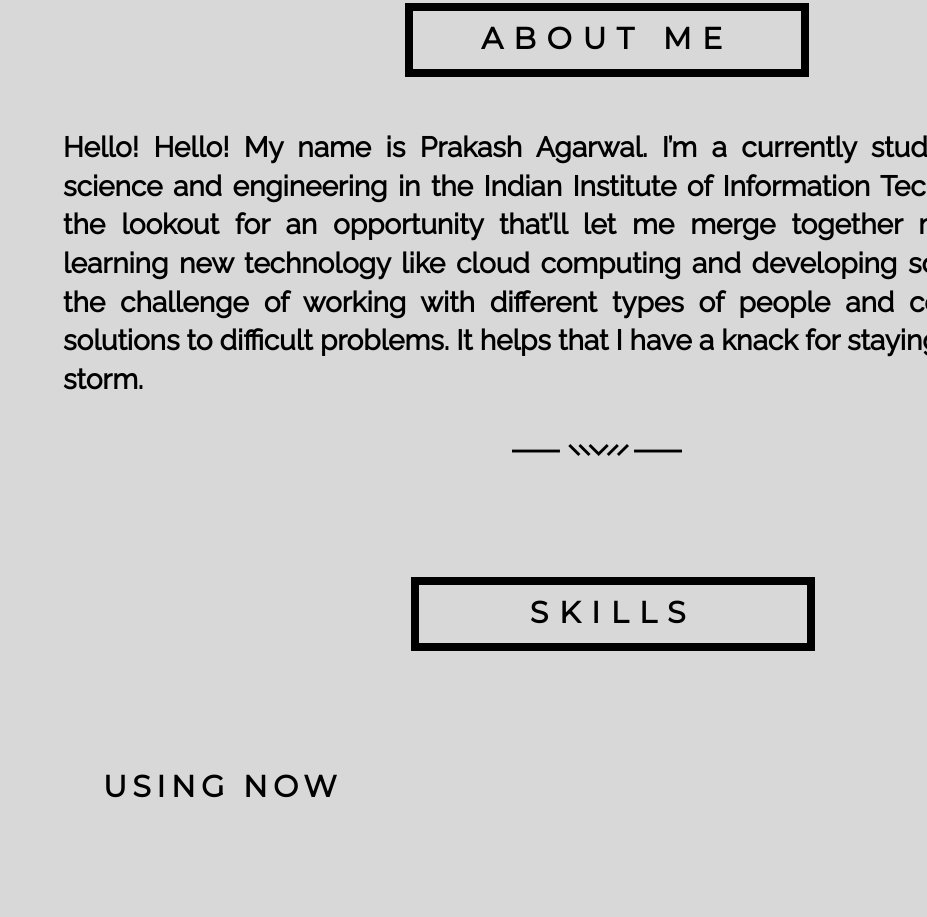
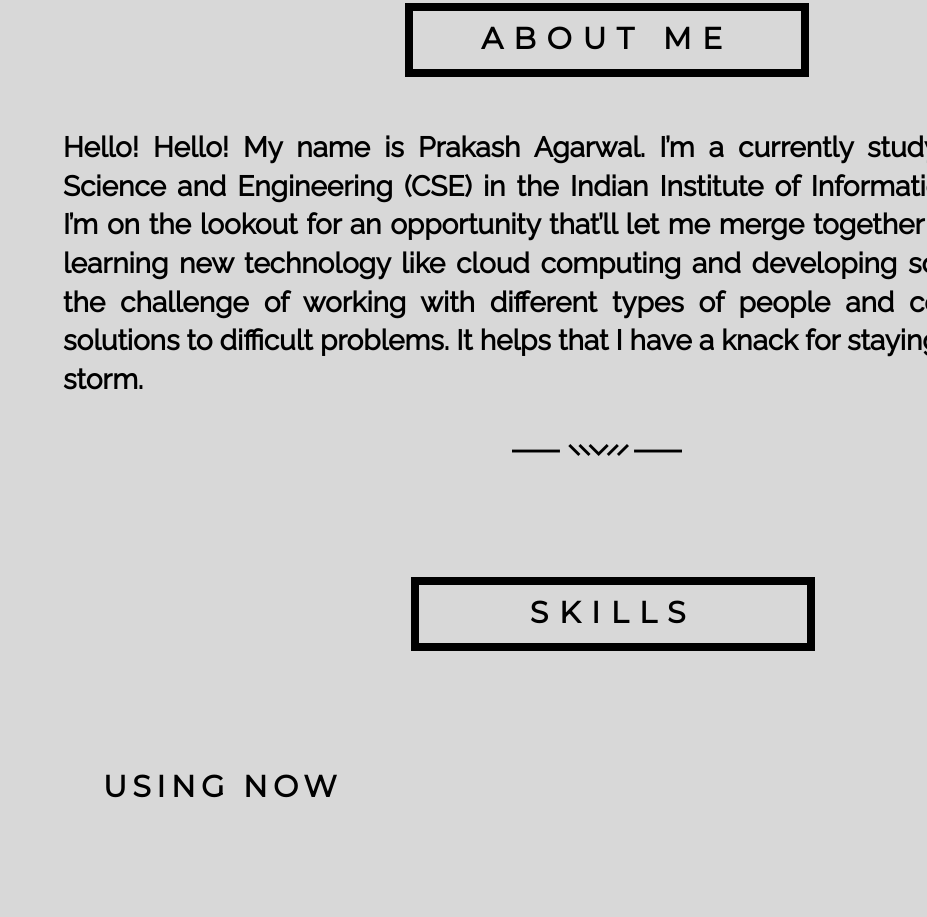
Before and after one commit to prakash02dec/portfolio, a plain HTML site: page index.html in a window 1280 px wide. Shown: the part 1258-2175 px from the top of the page, without its empty margins (353-1280 px from the left). Drawn offline with Linux system fonts and the light colour scheme; a script that the page names is missing.

Commit message:
Update index.html

```diff
--- a/index.html
+++ b/index.html
@@ -50,7 +50,7 @@
             <h2 class="aboutme" >ABOUT ME</h2>
             <p class="intro-disc">
                 Hello! Hello! My name is Prakash Agarwal. I’m a currently studying
-                computer science and engineering in the Indian Institute of
+                Computer Science and Engineering (CSE) in the Indian Institute of
                 Information Technology. I’m on the lookout for an opportunity that’ll
                 let me merge together my passion for learning new technology like
                 cloud computing and developing software. I enjoy the challenge of
```
